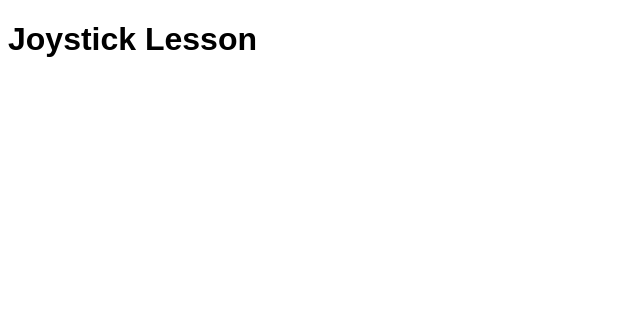
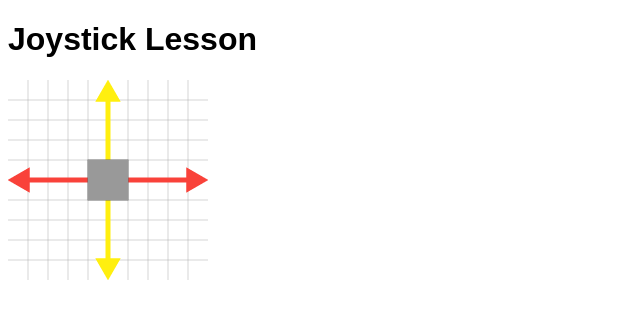
Before and after one commit to Scorpocaster/Git_Start, a plain HTML site: page index.html in a window 1280 px wide. Shown: the whole page, without its empty margins (0-640 px from the left). Drawn offline with Linux system fonts and the light colour scheme.

Commit message:
joystick added

```diff
--- a/index.html
+++ b/index.html
@@ -12,6 +12,12 @@
 
     <h1>Joystick Lesson</h1>
 
+    <div id="joystick-container">
+
+    <div id="joystick"></div>
+
+    </div>
+
   </body>
 
 
--- a/style.css
+++ b/style.css
@@ -1,4 +1,19 @@
 body{
+
 font-family: Arial;
 
 }
+
+#joystick-container{
+
+position:relative;
+width: 200px; height:200px;
+background-image: url('joystick.png');
+
+}
+
+#joystick{
+  position: absolute; left: 80px; top: 80px;
+  width: 40px; height: 40px; background-color: #999999;
+
+}
```
Also changed, not shown: joystick.png (added).
